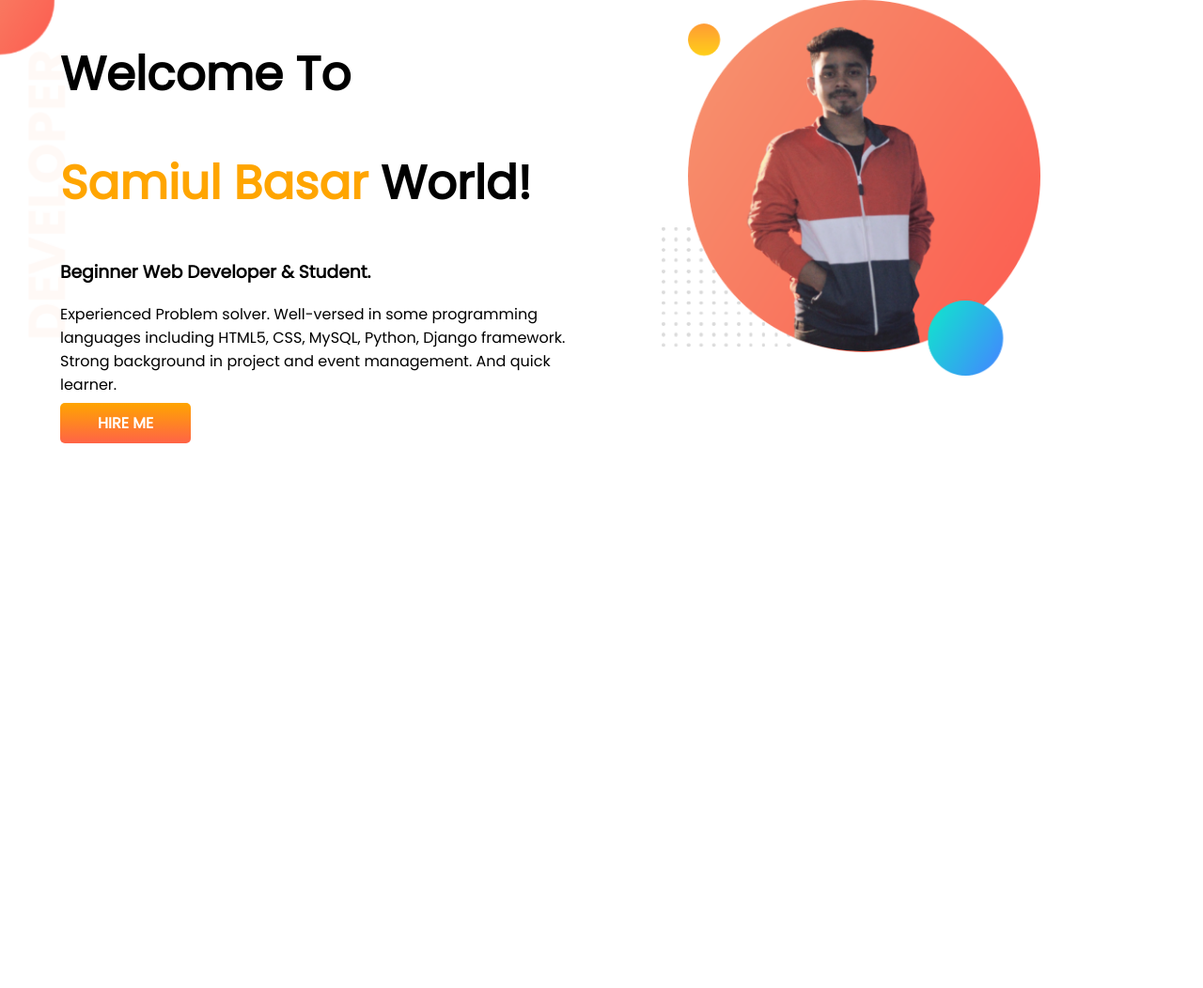
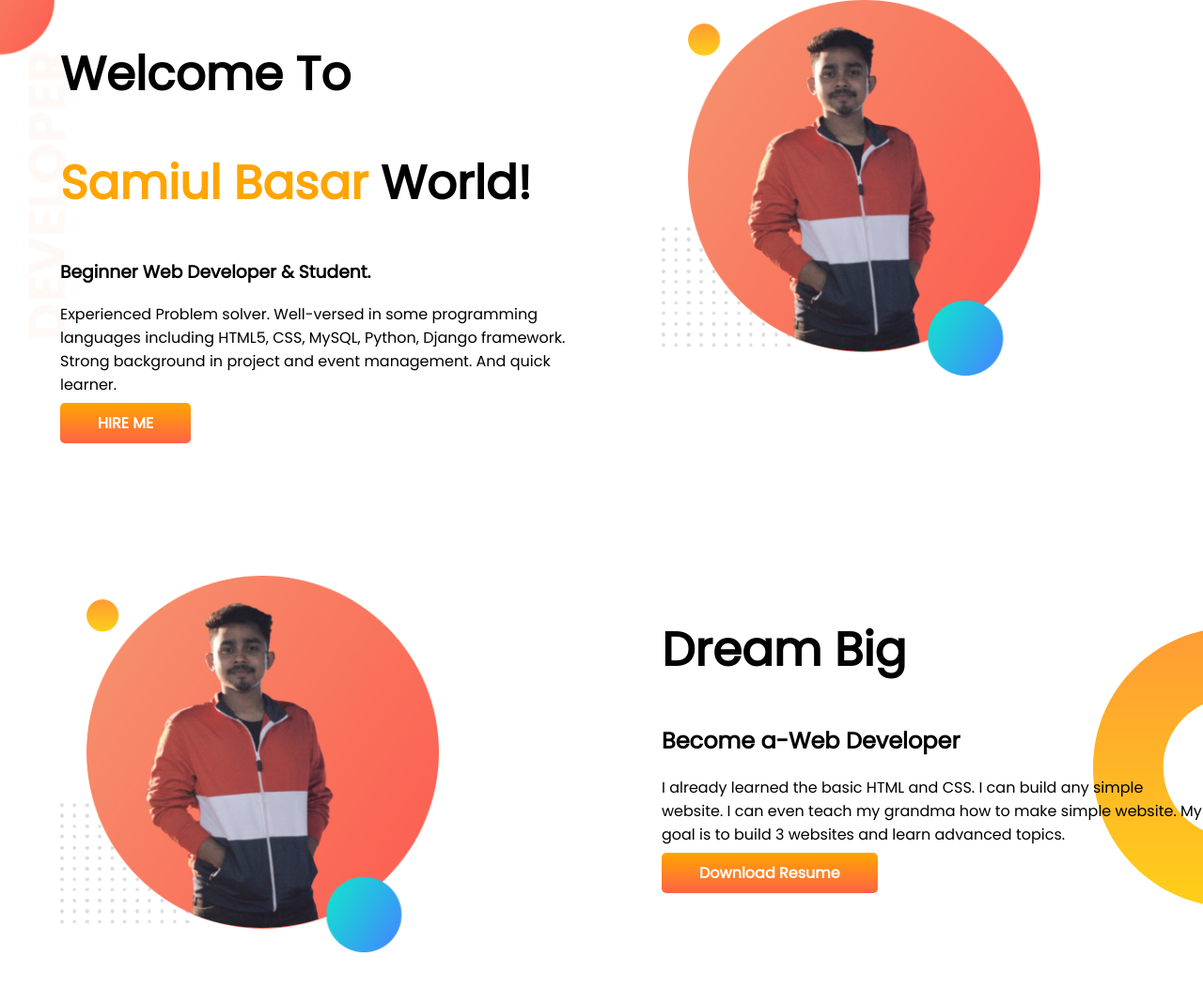
Before and after one commit to samiulbasar/devloper-portfolio, a plain HTML site: page index.html in a window 1280 px wide. Shown: the whole page at 94% size. Before the commit the page ends 800 px from the top, so only its background shows below. Drawn offline with Linux system fonts and the light colour scheme.

Commit message:
dream added

```diff
--- a/index.html
+++ b/index.html
@@ -32,6 +32,20 @@
 
     </section>
 
+    <section class="dream-big">
+
+        <div class="half-width">
+            <img src="my photo/samiul-pic.png">
+        </div>
+
+        <div class="half-width">
+            <h1> Dream Big</h1>
+            <h2> Become a-Web Developer</h2>
+            <p> I already learned the basic HTML and CSS. I can build any simple website. I can even teach my grandma how to make simple website. My goal is to build 3 websites and learn advanced topics.</p>
+            <a class="link-button" target="_blank" href="https://github.com/samiulbasar/devloper-portfolio"> Download Resume</a>
+
+        </div>
+    </section>
 
 </body>
 </html>
--- a/style.css
+++ b/style.css
@@ -11,6 +11,7 @@ h1{
 }
 section{
     display: flex;
+    margin-bottom: 150px;
 }
 .half-width{
     width: 50%;
@@ -33,3 +34,8 @@ section{
     background-image: url(images/top-banner.png);
     background-repeat: no-repeat;
 }
+.dream-big{
+    background-image: url(images/dream-bg.png);
+    background-repeat: no-repeat;
+    background-position: right;
+}
```
